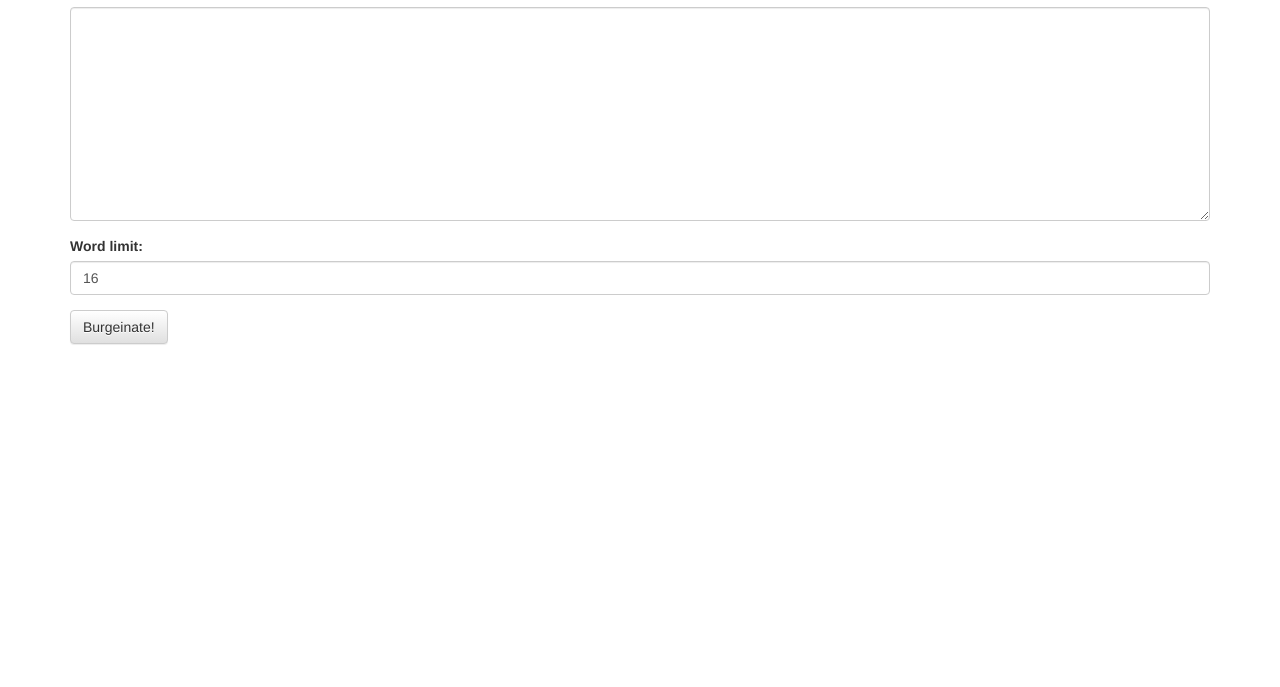
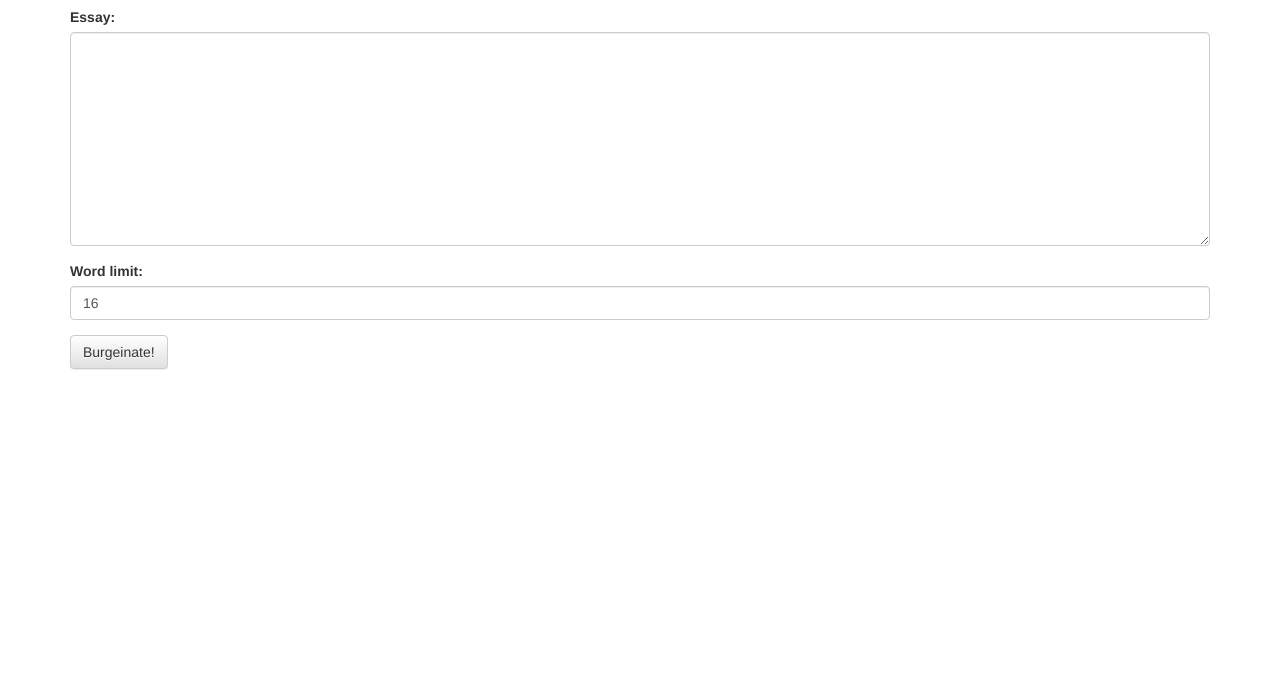
Before and after one commit to leviroth/burgeinator, a plain HTML site: page index.html in a window 1280 px wide. Shown: the part 113-800 px from the top of the page. Drawn offline with nearby package versions, Linux system fonts and the light colour scheme.

Commit message:
Added label for essay

```diff
--- a/index.html
+++ b/index.html
@@ -53,7 +53,6 @@
         });
         </script>
     </head>
-    <!-- TODO labels -->
     <body>
         <div class="container">
             <h1>The Burgeinator</h1>
@@ -65,6 +64,7 @@
 
             <form action="javascript:void(0)">
                 <div class="form-group">
+                    <label for="essay">Essay:</label>
                     <textarea style="font-family:sans-serif" rows="10" class="form-control" id="essay"></textarea>
                 </div>
                 <div class="form-group">
```
